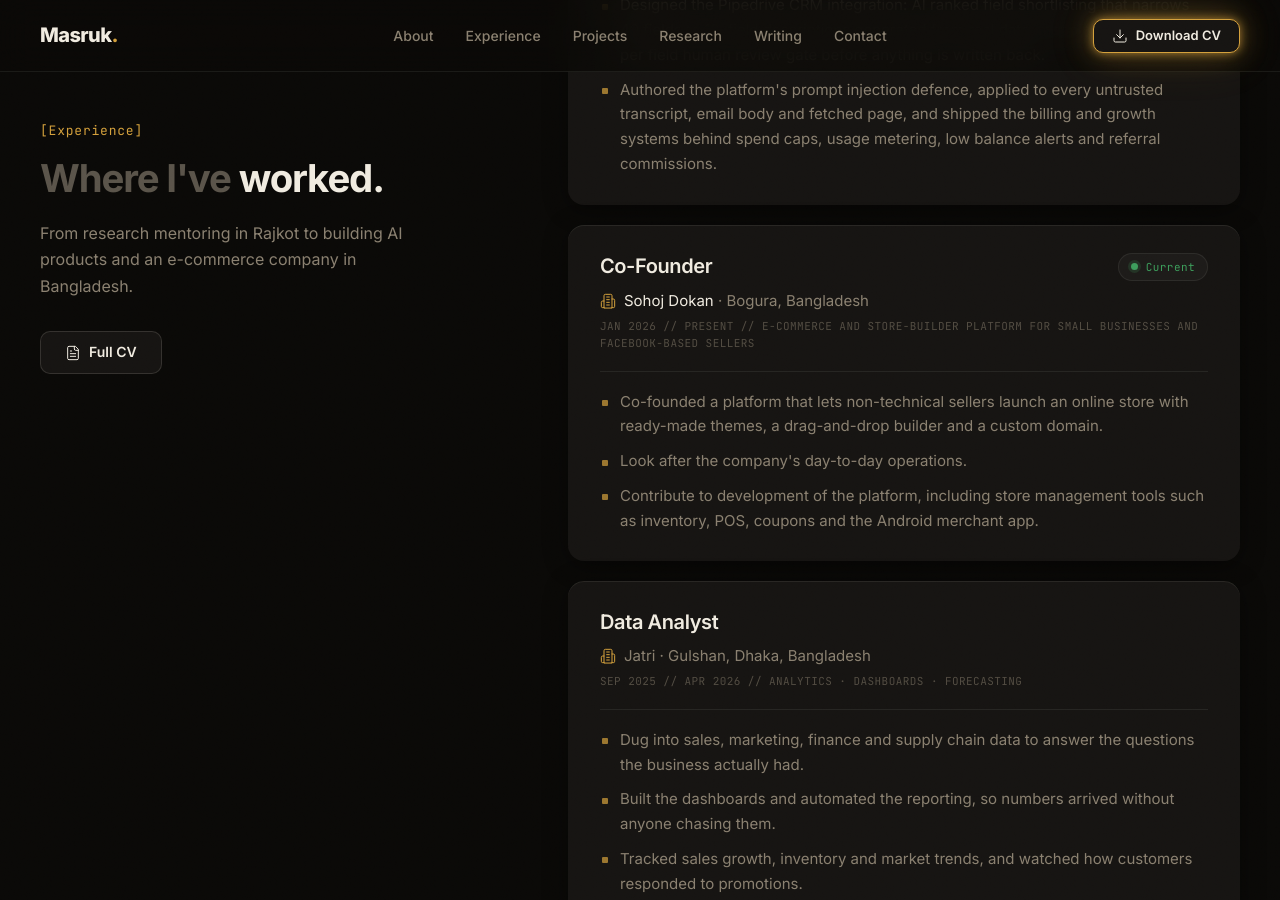
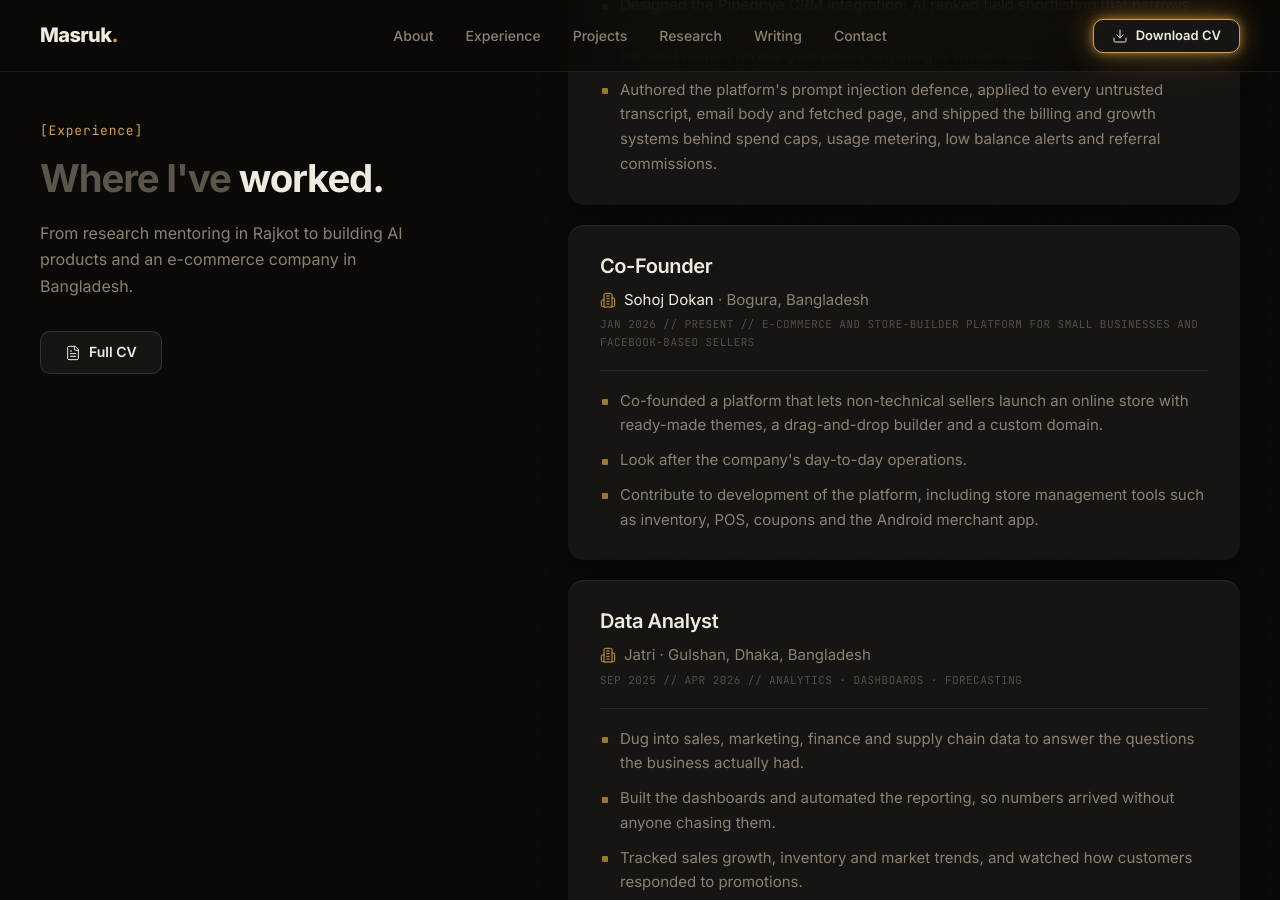
Before and after one commit to MasrukHabib/MasrukHabib.github.io, a Jekyll site: the page built from index.html, in a window 1280 px wide and 900 px high, scrolled down 3736 px. Built offline with Jekyll 4.4.1, drawn with Linux system fonts in a browser that asks for light colours.

Commit message:
Remove the Current tag from the Co-Founder experience card

```diff
--- a/index.html
+++ b/index.html
@@ -161,7 +161,7 @@ layout: default
             </ul>
           </li>
           <li class="exp-card card reveal">
-            <header><h3>Co-Founder</h3><span class="pill pill-live"><span class="status-dot" aria-hidden="true"></span>Current</span></header>
+            <header><h3>Co-Founder</h3></header>
             <p class="exp-org">{% include icon.html name="building-2" px=16 %}<a href="https://sohojdokan.com" target="_blank" rel="noopener">Sohoj Dokan</a> · Bogura, Bangladesh</p>
             <p class="arch-meta">JAN 2026 // PRESENT // E-COMMERCE AND STORE-BUILDER PLATFORM FOR SMALL BUSINESSES AND FACEBOOK-BASED SELLERS</p>
             <ul>
```
